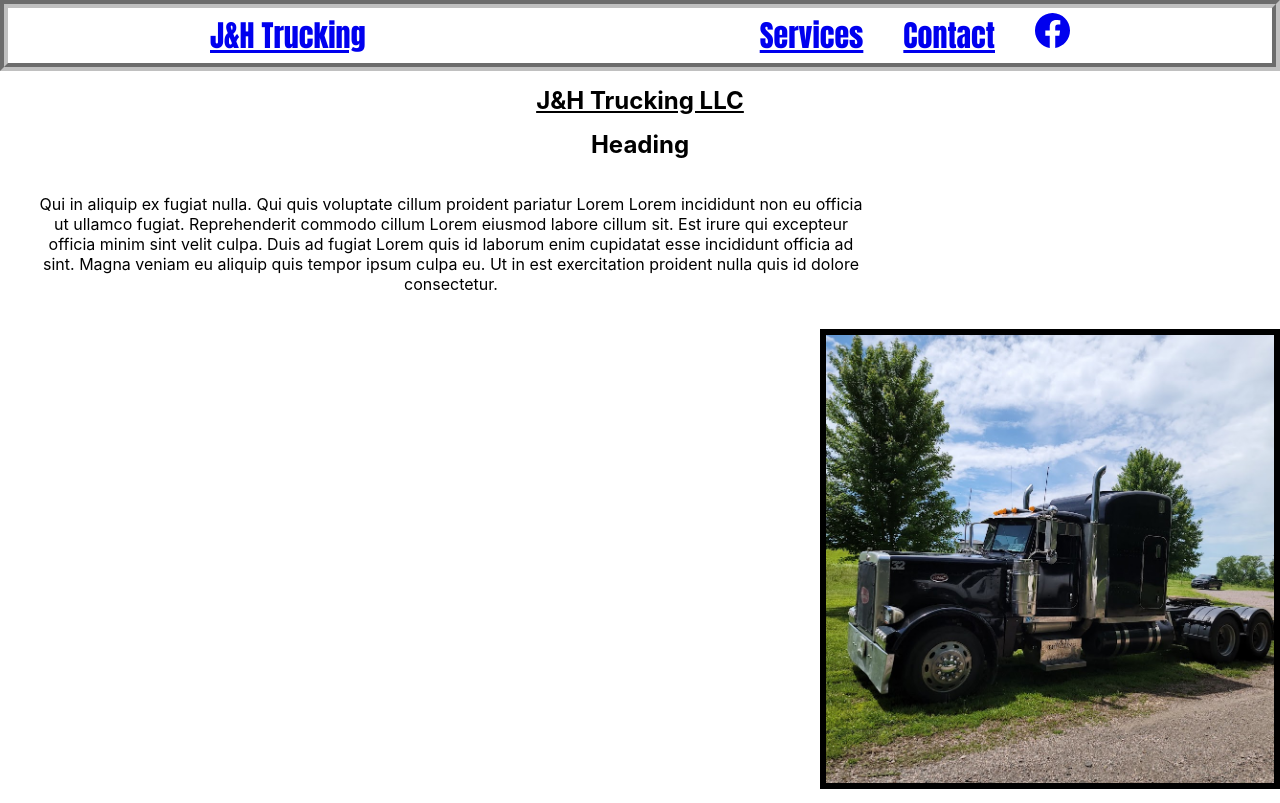
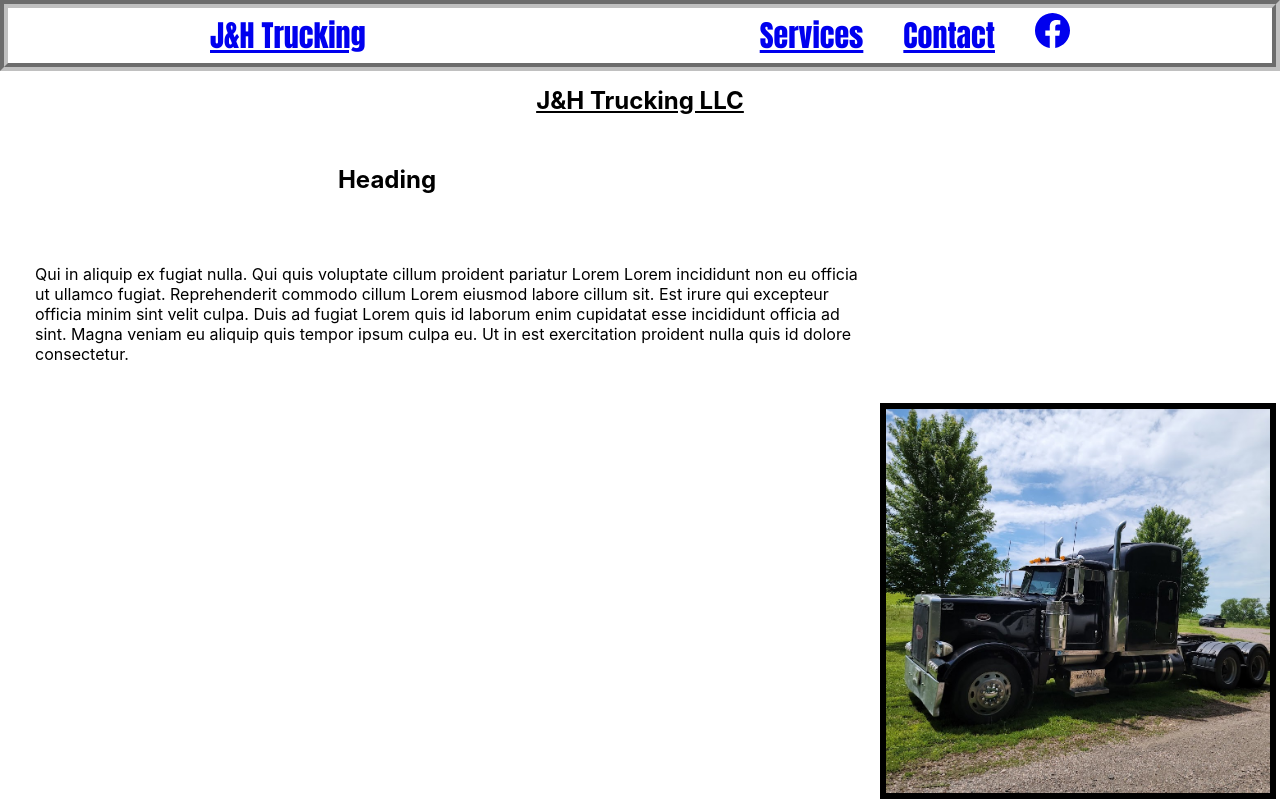
Before and after one commit to brycelarkin13/J-H-Trucking, a React (Create React App) app: page / in a window 1280 px wide. Built offline with nearby package versions, Linux system fonts and the light colour scheme.

Commit message:
css styling to home page

```diff
--- a/src/App.css
+++ b/src/App.css
@@ -34,16 +34,15 @@
 }
 
 /* Home page styling */
-.homeUni {
-  text-align: center;
-}
+/* .homeUni {
+
+} */
 
 .truckImg {
   padding: 5px;
   border: 1px solid black;
-  margin: 60 auto 30px auto;
-  width: 35%;
-  flex: auto;
+  margin: 4px;
+  width: 30%;
   background-color: black;
   float: right;
   overflow: auto;
@@ -57,10 +56,11 @@
   margin: 10px;
 }
 
-.homeHeading:p {
+.homeHeading {
+  text-align: center;
   float: left;
   padding: 35px;
-  width: 65%;
+  width: 55%;
   overflow: auto;
 }
 
```
